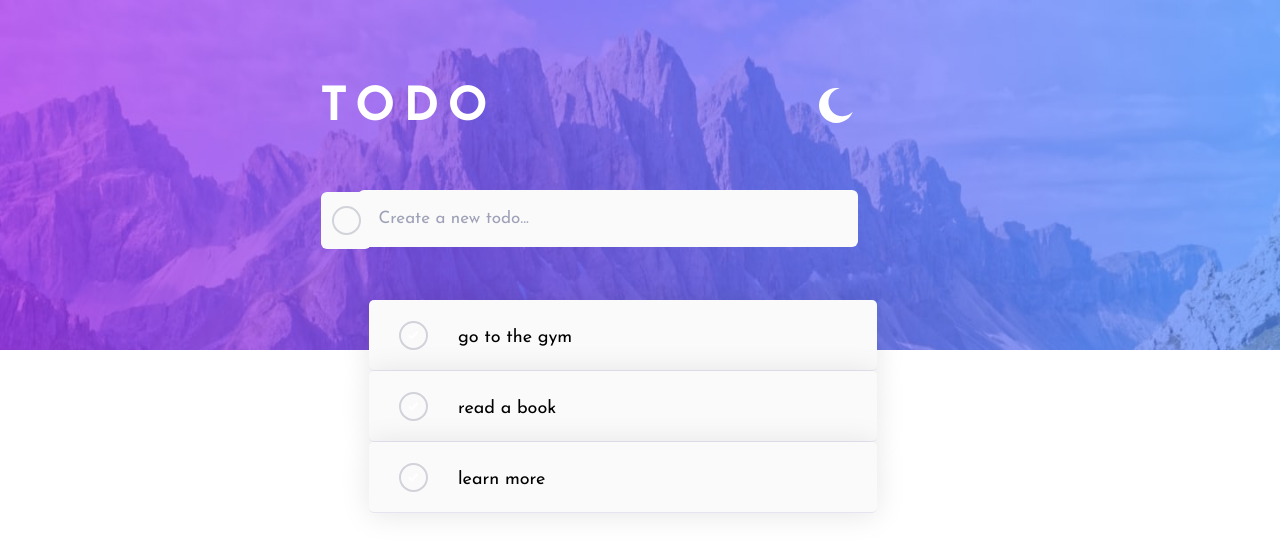
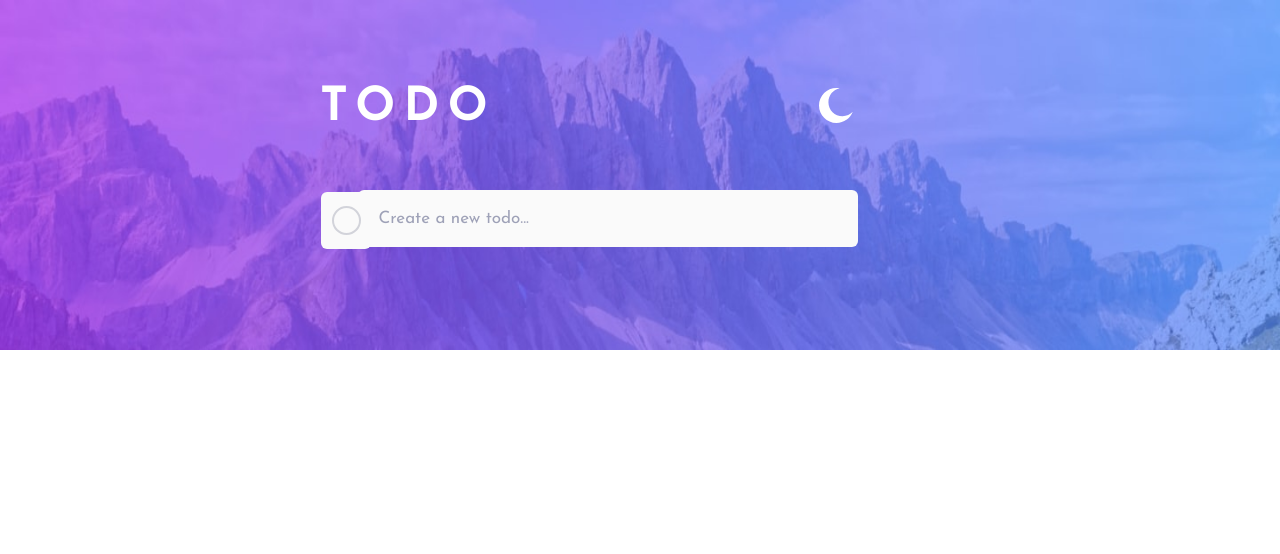
Before and after one commit to Ilyesnb/todolist-challenge-repo, a React (Vite) app: page / in a window 1280 px wide. Shown: the top 554 px of the page. Built offline with nearby package versions, Linux system fonts and the light colour scheme.

Commit message:
first commit

```diff
--- a/src/App.jsx
+++ b/src/App.jsx
@@ -1,17 +1,19 @@
-import list from "./components/Todo/list.js"
-import Input from "./components/Todo/Input"
-import Header from "./components/Todo/Header"
-import TodoItems from "./components/Todo/TodoItems"
+import Input from "./Components/Input"
+import Header from "./Components/Header"
+import TodoItems from "./Components/TodoItems"
+import { useSelector } from "react-redux"
+import { selectTodoList } from "./Slices/TodoSlice"
 import './App.css'
 function App() {
+  const TodoList = useSelector(selectTodoList)
 
   return (
     <div className="App">
       <Input/>
       <Header/>
       <div className="margin">
-      {list.map((item,index)=>(
-        <TodoItems key={index} todo={item.name}/>
+      {TodoList.map((item,index)=>(
+        <TodoItems key={index} todo={item.add} />
       ))}
       </div>
     </div>
--- a/src/components/Todo/Header.jsx
+++ b/src/Components/Header.jsx
@@ -1,5 +1,5 @@
-import LightDesktop from "../../images/bg-desktop-light.jpg";
-import MoonIcon from "../../images/icon-moon.svg";
+import LightDesktop from "../images/bg-desktop-light.jpg";
+import MoonIcon from "../images/icon-moon.svg";
 function Header() {
   return (
     <div className="header">
--- a/src/components/Todo/Input.jsx
+++ b/src/Components/Input.jsx
@@ -1,15 +1,29 @@
-import React,{useState} from 'react'
+import {useState} from 'react'
+import { useDispatch } from 'react-redux';
+import { SaveTodo } from '../Slices/TodoSlice';
 
 function Input() {
     const [list, setList] = useState("");
+    const dispatch= useDispatch()
     const handelChange = (event) => {
       setList(event.target.value);
+
 
     };
     const handelSubmit = (event)=>{
       event.preventDefault();
+      console.log(`Adding ${list}`);
+      dispatch(SaveTodo({
+        add:list,
+        done:false,
+        id:Date.now(),
+      }))
+      setList("")
 
     }
+
+
+
   return (
     <div>
         <div className="new-todo">
--- a/src/components/Todo/TodoItems.jsx
+++ b/src/Components/TodoItems.jsx
@@ -1,5 +1,5 @@
 import React from "react";
-import IconCheck from "../../images/icon-check.svg";
+import IconCheck from "../images/icon-check.svg";
 
 function TodoItems({todo}) {
   return (
--- a/src/components/redux/store.jsx
+++ b/src/Redux/store.jsx
@@ -1,7 +1,8 @@
 import { configureStore } from "@reduxjs/toolkit";
-
+import todoReducer from "../Slices/TodoSlice"
 export const store = configureStore({
   reducer: {
+    todos:todoReducer,
 
   },
 });
--- /dev/null
+++ b/src/Slices/TodoSlice.jsx
@@ -0,0 +1,21 @@
+import { createSlice } from '@reduxjs/toolkit'
+
+const initialState = {
+  todoList:[],
+
+}
+
+const TodoSlice = createSlice({
+  name: "todos",
+  initialState,
+  reducers: {
+    SaveTodo:(state,action) => {
+      state.todoList.push(action.payload)
+    }
+
+  }
+});
+
+export const { SaveTodo} = TodoSlice.actions
+export const selectTodoList = state => state.todos.todoList
+export default TodoSlice.reducer
--- a/src/components/Todo/list.js
+++ /dev/null
@@ -1,15 +0,0 @@
-const list =[
-    {
-        name:"go to the gym",
-        id:1
-    },
-    {
-        name:"read a book",
-        id:2
-    },
-    {
-        name:"learn more",
-        id:3
-    },
-];
-export default list
--- a/src/main.jsx
+++ b/src/main.jsx
@@ -2,7 +2,7 @@ import React from 'react';
 import ReactDOM from 'react-dom';
 import './index.css';
 import App from './App';
-import {store} from './components/redux/store';
+import {store} from './Redux/store';
 import {Provider}  from 'react-redux';
 
 ReactDOM.render(
```
Also changed, not shown: src/Components/TodoInfo.jsx (renamed from src/components/Todo/TodoInfo.jsx).
